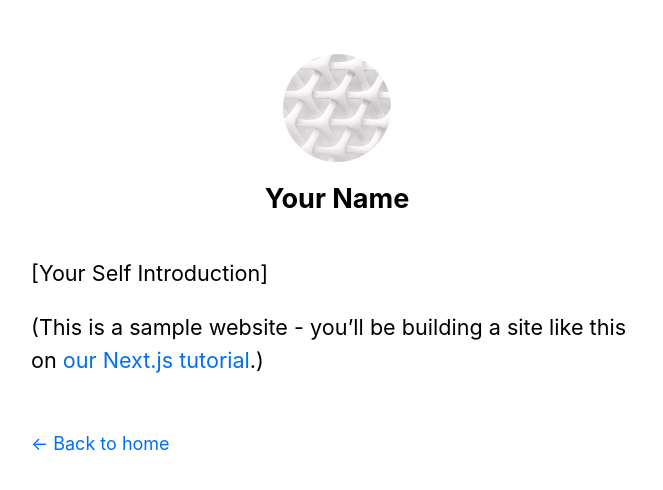
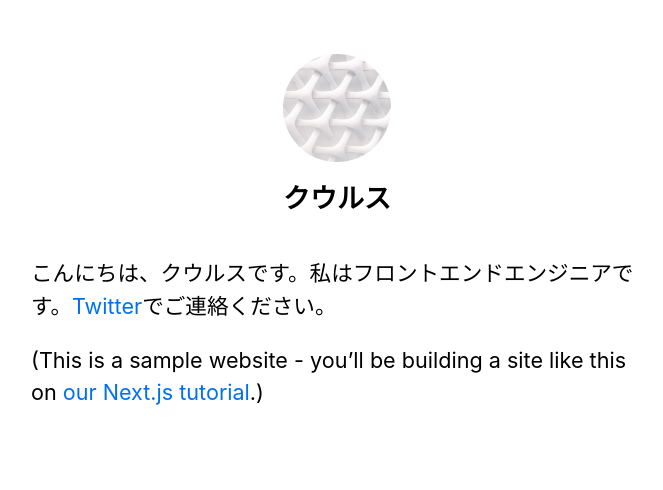
Before and after one commit to qoorus/FirstNextApp, a Next.js app: page / in a window 1280 px wide. Shown: the top 490 px of the page, without its empty margins (303-966 px from the left). Built offline with nearby package versions, Linux system fonts and the light colour scheme.

Commit message:
change template into my prof

```diff
--- a/components/layout.js
+++ b/components/layout.js
@@ -3,7 +3,7 @@ import styles from './layout.module.css'
 import utilStyles from '../styles/utils.module.css'
 import Link from 'next/link'
 
-const name = 'Your Name'
+const name = 'クウルス'
 export const siteTitle = 'Next.js Sample Website'
 
 export default function Layout({ children, home }) {
@@ -54,7 +54,7 @@ export default function Layout({ children, home }) {
                 )}
             </header>
             <main>{children}</main>
-            {!home && (
+            {!home || (
                 <div className={styles.backToHome}>
                     <Link href="/">
                         <a>← Back to home</a>
--- a/pages/index.js
+++ b/pages/index.js
@@ -9,7 +9,7 @@ export default function Home() {
         <title>{siteTitle}</title>
       </Head>
       <section className={utilStyles.headingMd}>
-        <p>[Your Self Introduction]</p>
+        <p>こんにちは、クウルスです。私はフロントエンドエンジニアです。<a href="https://twitter.com/Qoo_Rus">Twitter</a>でご連絡ください。</p>
         <p>
           (This is a sample website - you’ll be building a site like this on{' '}
           <a href="https://nextjs.org/learn">our Next.js tutorial</a>.)
```
